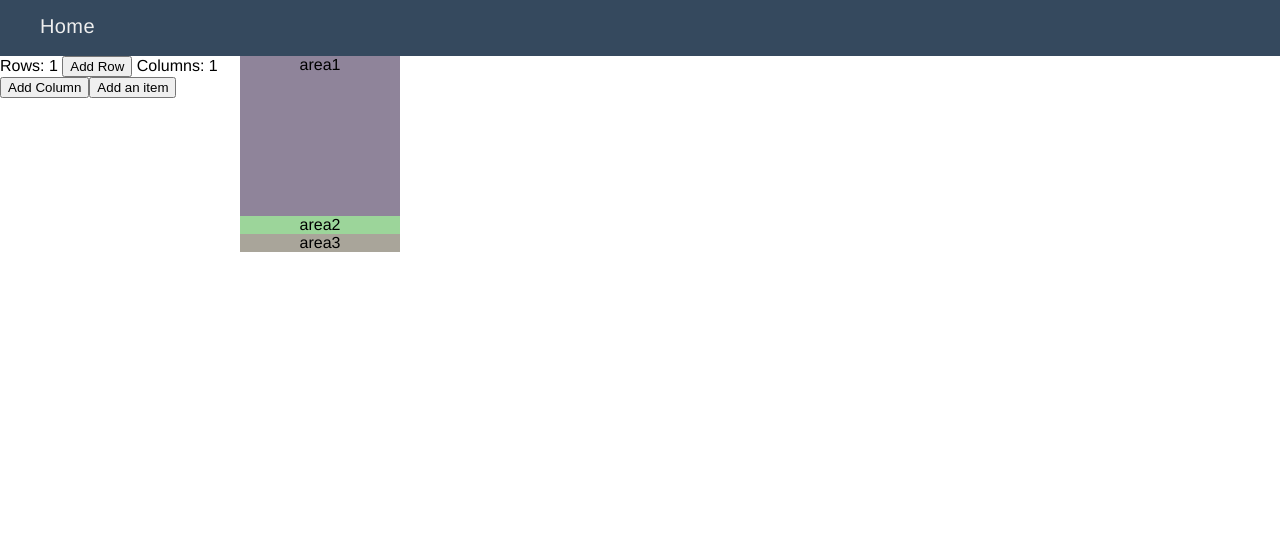
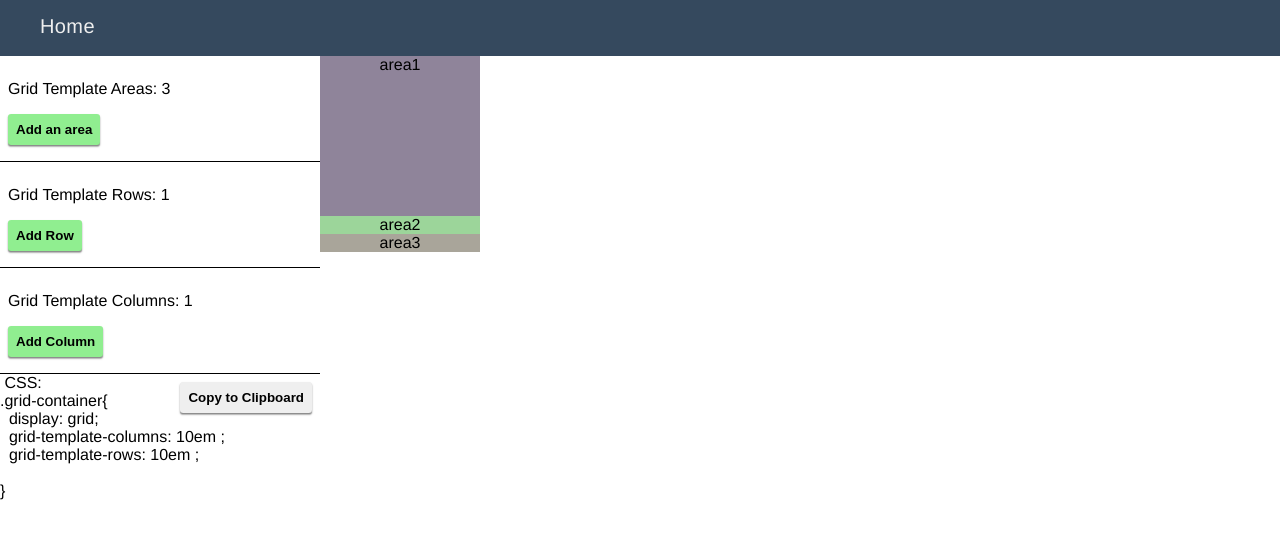
Before and after one commit to louisbourque/grid-awesome, a Vue app: page / in a window 1280 px wide. Shown: the top 538 px of the page. Built offline with nearby package versions, Linux system fonts and the light colour scheme.

Commit message:
Style improvements, add basic generated css output

```diff
--- a/src/App.vue
+++ b/src/App.vue
@@ -47,7 +47,7 @@ header {
     .site {
       display: grid;
       grid-template-rows: auto auto auto;
-      grid-template-columns: 15rem auto;
+      grid-template-columns: 20rem auto;
       grid-template-areas:
         "header header"
         "editor content"
--- a/src/components/Editor.vue
+++ b/src/components/Editor.vue
@@ -1,12 +1,25 @@
 <template>
-	<div>
-      Rows: {{rows.length}}
-    <button @click="addRow">Add Row</button>
-    <button v-if='rows.length > 1' @click="removeRow()">Remove Row</button>
-      Columns: {{columns.length}}
-    <button @click="addColumn">Add Column</button>
-    <button v-if='columns.length > 1' @click="removeColumn()">Remove Column</button>
-    <button @click="addItem">Add an item</button>
+	<div class="editor">
+    <div class="input">
+      <p>Grid Template Areas: {{areas.length}}</p>
+      <button class="input__button input__button--add" @click="addArea">Add an area</button>
+    </div>
+    <div class="input">
+      <p>Grid Template Rows: {{rows.length}}</p>
+      <button class="input__button input__button--add" @click="addRow">Add Row</button>
+      <button class="input__button input__button--remove" v-if='rows.length > 1' @click="removeRow()">Remove Row</button>
+    </div>
+    <div class="input">
+      <p>Grid Template Columns: {{columns.length}}</p>
+      <button class="input__button input__button--add" @click="addColumn">Add Column</button>
+      <button class="input__button input__button--remove" v-if='columns.length > 1' @click="removeColumn()">Remove Column</button>
+    </div>
+
+    <div class="css-output">
+    <button class="input__button button--clipboard">Copy to Clipboard</button>
+      CSS:
+      {{css}}
+    </div>
    </div>
 </template>
 
@@ -17,7 +30,7 @@ export default {
   name: 'editor',
   computed: {
     ...mapGetters([
-      'rows', 'columns'
+      'areas', 'rows', 'columns', 'css'
     ]),
   },
   methods: {
@@ -28,5 +41,35 @@ export default {
 }
 </script>
 <style type="text/css">
+.css-output{
+   white-space: pre-wrap;
+   position: relative;
+}
+.input{
+  border-bottom: 1px solid #000;
+  padding:0.5rem;
+}
+.input__button{
+  display: block;
+  padding: 0.5rem;
+  margin-bottom: 0.5rem;
+  border: 0;
+  border-radius: 0.2rem;
+  box-shadow: 0 0.1rem 0.1rem 0 rgba(0,0,0,0.5);
+  color: #000;
+  font-weight: bold;
+  cursor: pointer;
+}
+.input__button--add{
+  background-color: lightgreen;
 
+}
+.input__button--remove{
+  background-color: #F15A7E;
+}
+.button--clipboard{
+  position: absolute;
+  right: 0.5rem;
+  top: 0.5rem;
+}
 </style>
--- a/src/store/getters.js
+++ b/src/store/getters.js
@@ -30,3 +30,21 @@ export const itemStyle = state => item => {
     backgroundColor: utils.stringToRGBA(item.label),
   }
 }
+
+export const css = state => {
+  return `
+.grid-container{
+  display: grid;
+  grid-template-columns: ${state.columns.reduce(
+    (acc, val) => acc + val.size + val.units + ' ',
+    ''
+  )};
+  grid-template-rows: ${state.rows.reduce(
+    (acc, val) => acc + val.size + val.units + ' ',
+    ''
+  )};
+
+}
+
+  `
+}
```
